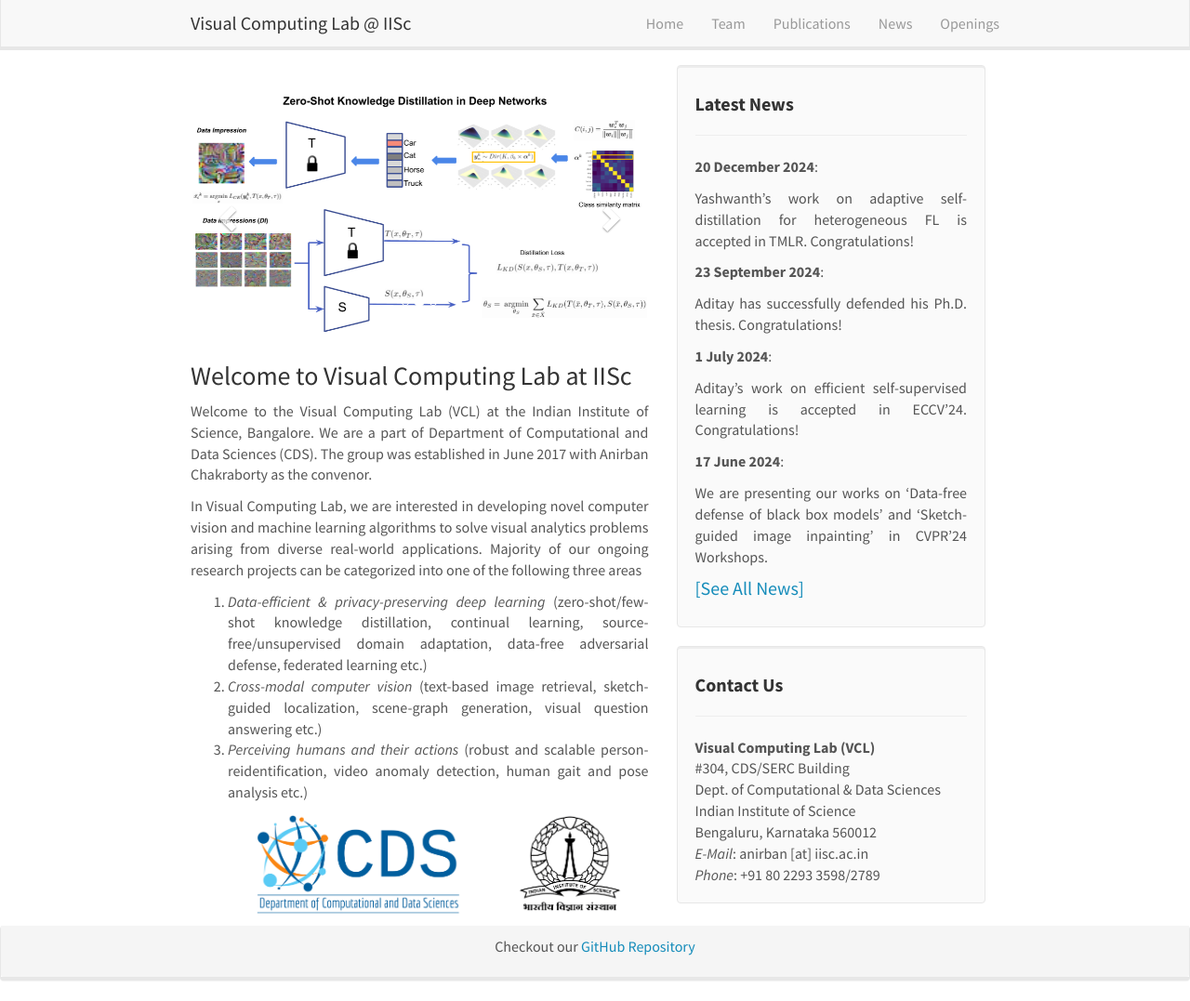
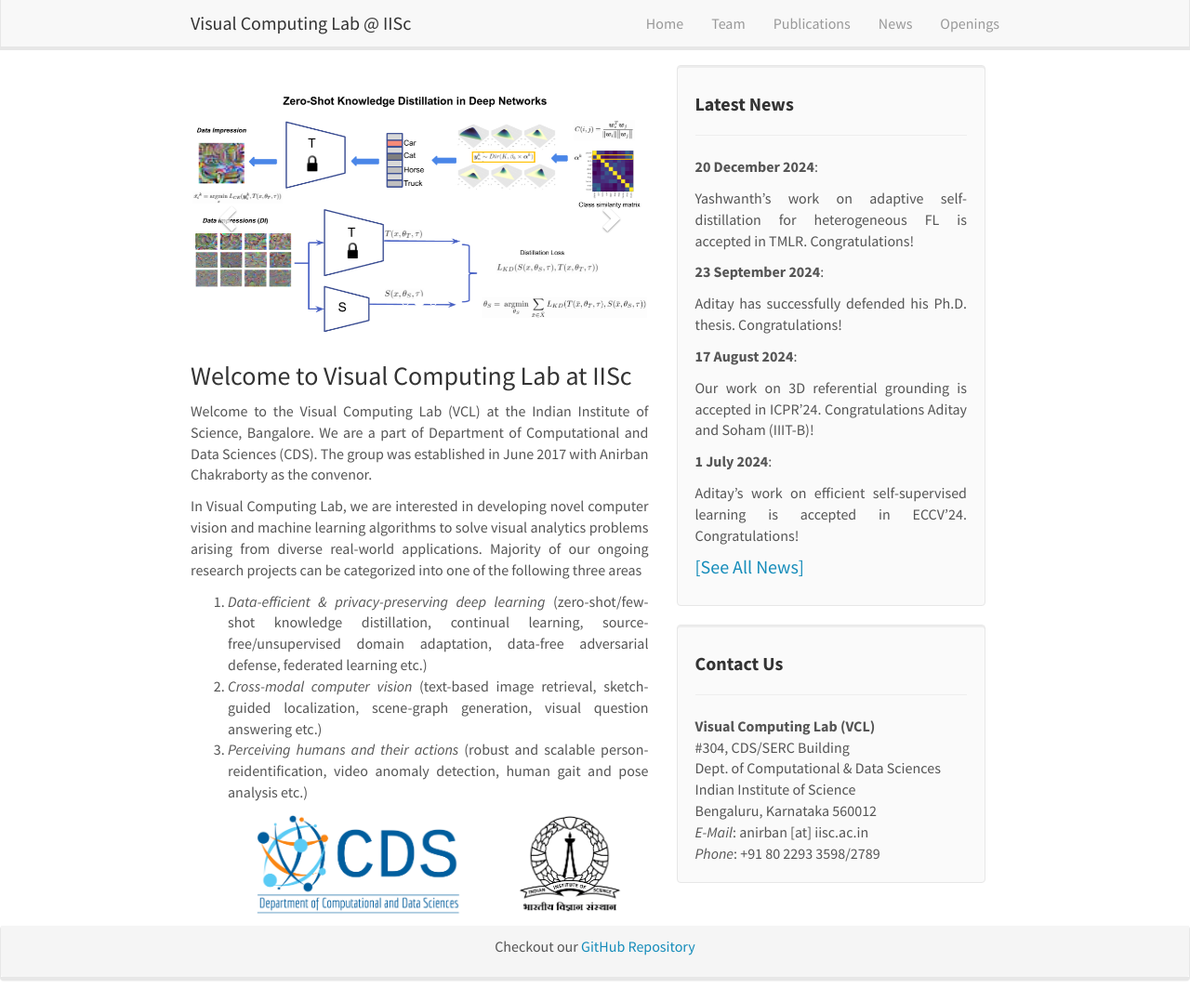
Before and after one commit to vcl-iisc/vclab-website, a Jekyll site: the page built from _pages/home.md, in a window 1280 px wide and 1077 px high. Shown: the whole window at 93% size. Built offline with Jekyll 4.4.1, drawn with Linux system fonts in a browser that asks for light colours; nearby versions of some CDN libraries.

Commit message:
Update news.yml

```diff
--- a/_data/news.yml
+++ b/_data/news.yml
@@ -3,6 +3,9 @@
 
 - date: 23 September 2024
   headline: Aditay has successfully defended his Ph.D. thesis. Congratulations!
+
+- date: 17 August 2024
+  headline: Our work on 3D referential grounding is accepted in ICPR'24. Congratulations Aditay and Soham (IIIT-B)!
 
 - date: 1 July 2024
   headline: Aditay's work on efficient self-supervised learning is accepted in ECCV'24. Congratulations!
```
